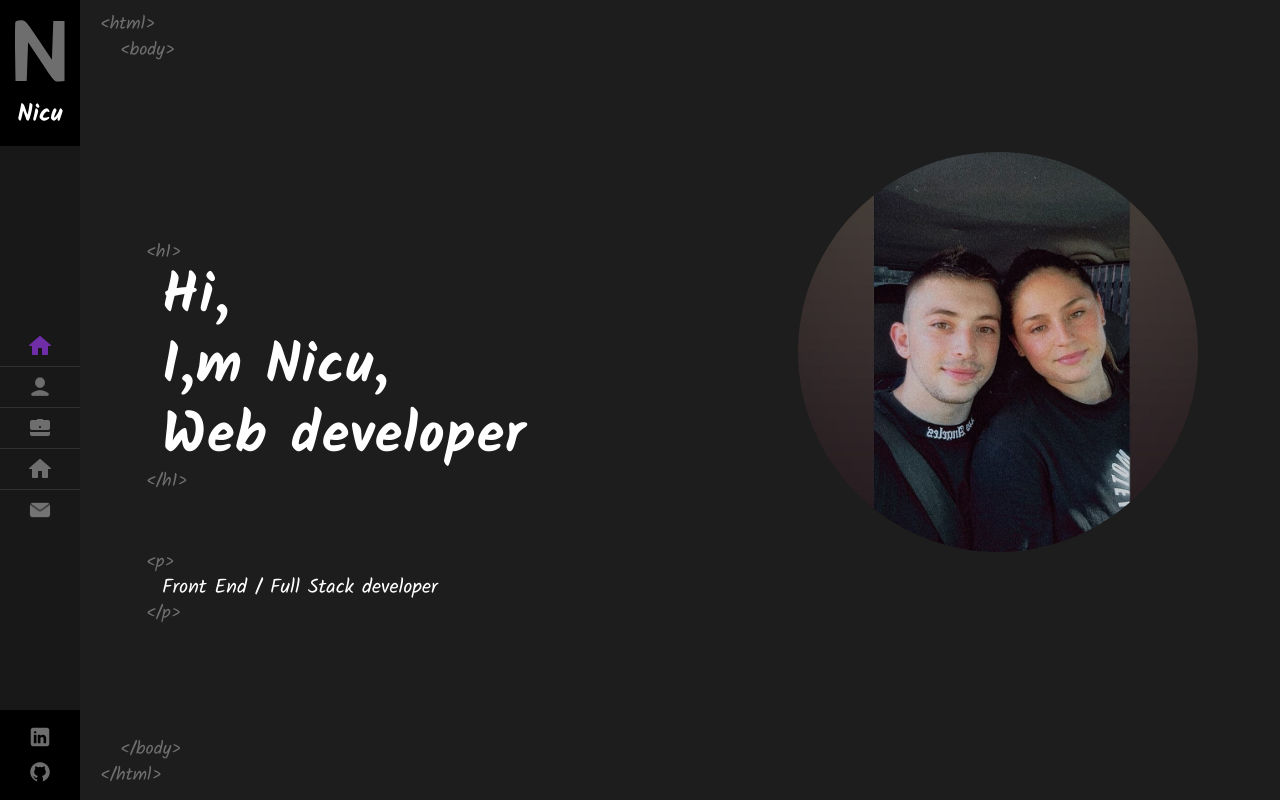
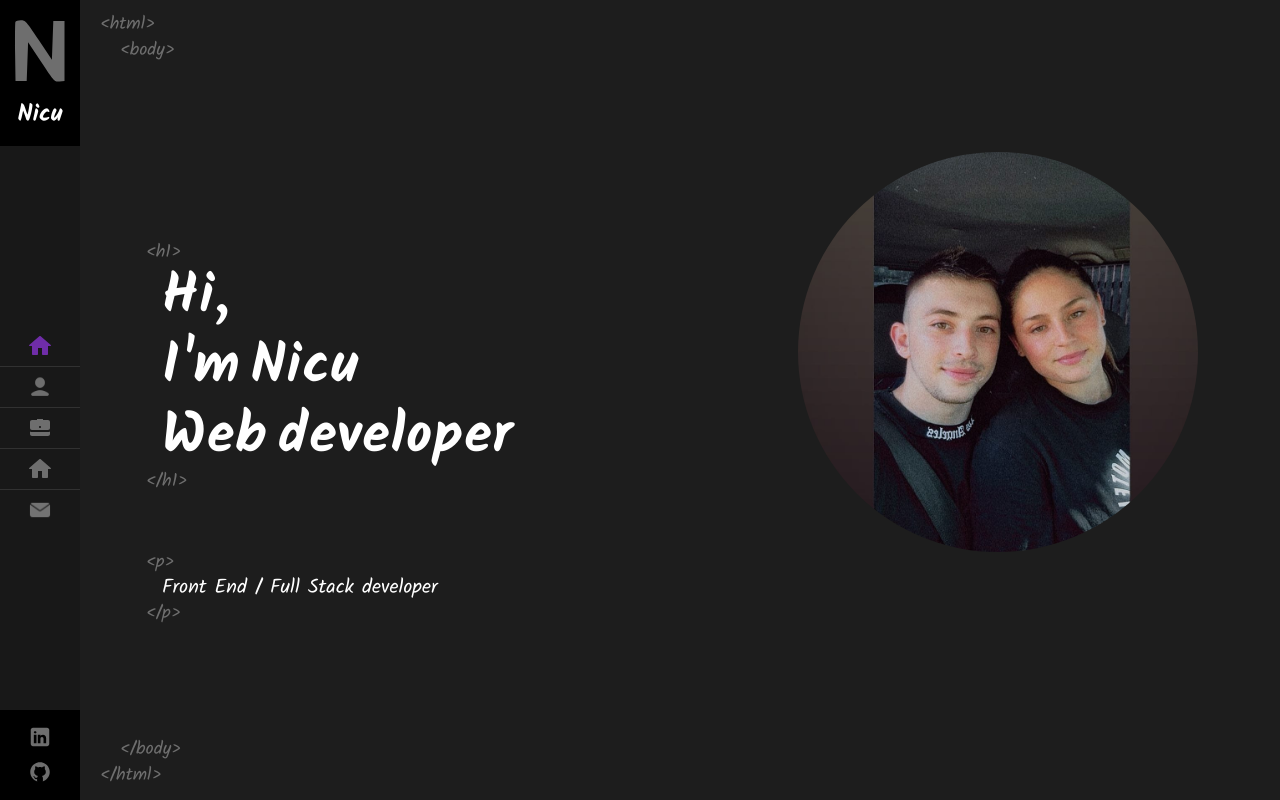
Before and after one commit to IoghiStudio/portfolio, a Next.js app: page /home in a window 1280 px wide. Built offline with nearby package versions, Linux system fonts and the light colour scheme; a web font is replaced by a local one.

Commit message:
title animation & editorconfig

```diff
--- a/src/components/Home/Home.scss
+++ b/src/components/Home/Home.scss
@@ -27,11 +27,12 @@
 
     @include onLaptop {
       position: static;
-      margin-top: 140px;
+      margin-top: 120px;
       @include circle (300px);
     }
 
     @include onDesktop {
+      right: 100px;
       margin-top: 70px;
       @include circle(400px);
     }
@@ -46,7 +47,13 @@
   &__title {
     margin-bottom: 100px;
 
+    &-words {
+      display: flex;
+      align-items: center;
+    }
+
     &-word {
+      margin-right: 10px;
       font-size: 36px;
       line-height: 125%;
       letter-spacing: 1px;
@@ -58,13 +65,19 @@
       }
     }
 
-    &-letter {
+    &-ch {
       display: inline-block;
       transition-property: color, transform;
-      transition-duration: 100ms, 500ms;
+      transition-duration: 200ms, 200ms;
 
       &:hover {
         color: $purple;
+        transform: scale(1.2) rotateY(40deg);
+      }
+
+      &--active {
+        color: $purple;
+        transform: scale(1.2) rotateY(40deg);
       }
     }
   }
--- a/src/components/Home/Home.tsx
+++ b/src/components/Home/Home.tsx
@@ -1,47 +1,120 @@
 "use client";
 import { TagType, TagWrapper } from '../TagWrapper/TagWrapper';
+import { useState, useEffect, useCallback } from 'react';
 import './Home.scss';
+import classNames from 'classnames';
+
+interface Char {
+  id: string;
+  char: string;
+}
+interface Word {
+  id: string;
+  chars: Char[];
+};
+
+interface WordsLine {
+  id: string;
+  words: Word[];
+};
+
+const wordsLines: WordsLine[] = [
+  {
+    id: '1',
+    words: [
+      {
+        id: '1',
+        chars: 'Hi,'.split('').map((char, i) => ({
+          id: String(i + 1),
+          char,
+        }))
+      }
+    ]
+  },
+  {
+    id: '2',
+    words: [
+      {
+        id: '1',
+        chars: 'I\'m'.split('').map((char, i) => ({
+          id: String(i + 4),
+          char,
+        }))
+      },
+      {
+        id: '2',
+        chars: 'Nicu'.split('').map((char, i) => ({
+          id: String(i + 7),
+          char,
+        }))
+      },
+    ]
+  },
+  {
+    id: '3',
+    words: [
+      {
+        id: '1',
+        chars: 'Web'.split('').map((char, i) => ({
+          id: String(i + 11),
+          char,
+        }))
+      },
+      {
+        id: '2',
+        chars: 'developer'.split('').map((char, i) => ({
+          id: String(i + 14),
+          char,
+        }))
+      },
+    ]
+  },
+];
 
 export const Home = () => {
+  const [timer, setTimer] = useState<number>(0);
+
+  let interval: NodeJS.Timeout | null = null;
+
+  const handleTimer = useCallback(() => {
+    interval = setInterval(() => {
+      setTimer(state => state + 1);
+    }, 200);
+  }, []);
+
+  useEffect(() => {
+    console.log('ONLY TRUE DEVELOPERS CHECK THE CONSOLE!');
+    handleTimer();
+  }, []);
+
+  useEffect(() => {
+    if (timer === 26 && interval) clearInterval(interval);
+  }, [timer]);
+
   return (
     <div className="home">
       <div className="home__info">
         <div className="home__title">
           <TagWrapper tagType={TagType.H1} >
-            <div className="home__title-word">
-              <span className='home__title-letter'>H</span>
-              <span className='home__title-letter'>i</span>
-              <span className='home__title-letter'>,</span>
-            </div>
+            {wordsLines.map((wordsLine) => {
+              const { id, words } = wordsLine;
 
-            <div className="home__title-word">
-              <span className='home__title-letter'>I</span>
-              <span className='home__title-letter'>,</span>
-              <span className='home__title-letter'>m</span>
-              {' '}
-              <span className='home__title-letter'>N</span>
-              <span className='home__title-letter'>i</span>
-              <span className='home__title-letter'>c</span>
-              <span className='home__title-letter'>u</span>
-              <span className='home__title-letter'>,</span>
-            </div>
-
-            <div className="home__title-word">
-              <span className='home__title-letter'>W</span>
-              <span className='home__title-letter'>e</span>
-              <span className='home__title-letter'>b</span>
-              {' '}
-              <span className='home__title-letter'>d</span>
-              <span className='home__title-letter'>e</span>
-              <span className='home__title-letter'>v</span>
-              <span className='home__title-letter'>e</span>
-              <span className='home__title-letter'>l</span>
-              <span className='home__title-letter'>o</span>
-              <span className='home__title-letter'>p</span>
-              <span className='home__title-letter'>e</span>
-              <span className='home__title-letter'>r</span>
-
-            </div>
+              return (
+                <div key={id} className='home__title-words'>
+                  {words.map(word => (
+                    <div key={word.id} className="home__title-word">
+                      {word.chars.map(ch => (
+                        <span key={ch.id} className={classNames('home__title-ch' , {
+                          'home__title-ch--active': timer === +ch.id,
+                        })}>
+                          {ch.char}
+                        </span>
+                      ))}
+                    </div>
+                  ))}
+                </div>
+              )
+            })}
           </TagWrapper>
         </div>
 
```
Also changed, not shown: 1 other file (tests, documents, lock files or other folders).
